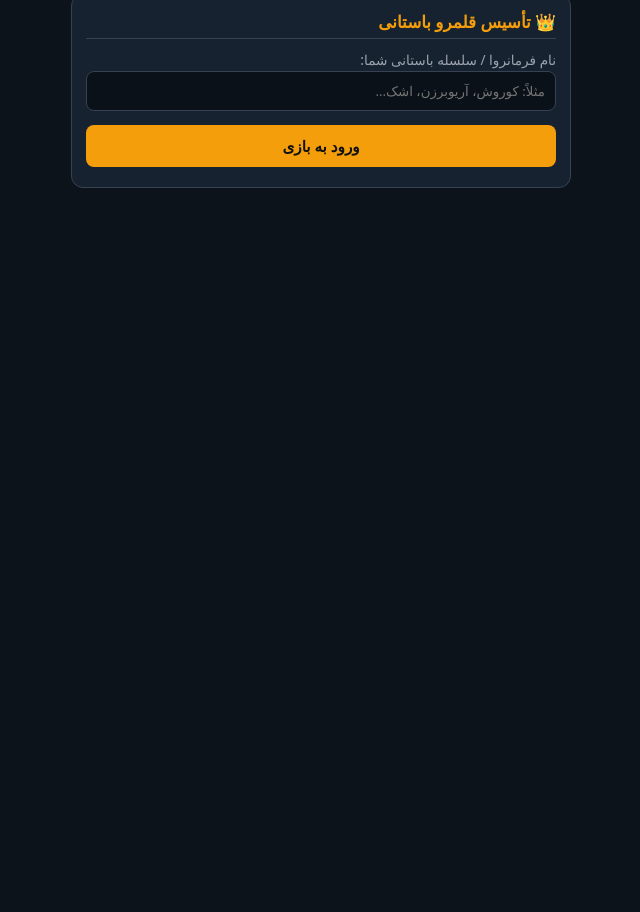
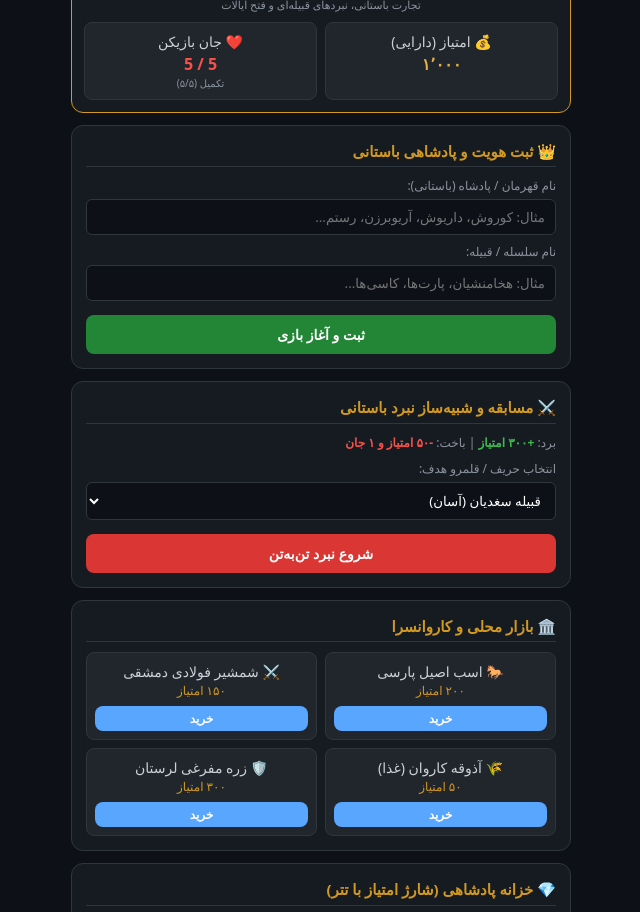
Before and after one commit to farzad6369/Farzad63, a plain HTML site: page index.html in a window 1280 px wide. Shown: the part 59-971 px from the top of the page, without its empty margins (319-959 px from the left). Before the commit the page ends 800 px from the top, so only its background shows below. Drawn offline with Linux system fonts and the light colour scheme.

Commit message:
Update index.html

```diff
--- a/index.html
+++ b/index.html
@@ -1,179 +1,299 @@
 <!DOCTYPE html>
 <html lang="fa" dir="rtl">
 <head>
-  <meta charset="UTF-8" />
-  <meta name="viewport" content="width=device-width, initial-scale=1.0" />
-  <title>بازی استراتژیک بازار ایران</title>
+  <meta charset="UTF-8">
+  <meta name="viewport" content="width=device-width, initial-scale=1.0, maximum-scale=1.0, user-scalable=no">
+  <title>بازی بازار ایران | نبرد و پادشاهی باستان</title>
   <style>
     :root {
-      --bg: #0d131a;
-      --card: #16222f;
-      --gold: #f59e0b;
-      --green: #10b981;
-      --red: #ef4444;
-      --text: #f3f4f6;
-      --muted: #9ca3af;
-      --border: #374151;
+      --bg: #0d1117;
+      --card: #161b22;
+      --border: #30363d;
+      --gold: #d29922;
+      --green: #238636;
+      --red: #da3633;
+      --text: #c9d1d9;
+      --text-bright: #ffffff;
+      --accent: #58a6ff;
     }
     * { box-sizing: border-box; margin: 0; padding: 0; font-family: system-ui, -apple-system, sans-serif; }
-    body { background: var(--bg); color: var(--text); padding: 14px; line-height: 1.5; }
-    .container { max-width: 500px; margin: 0 auto; }
-    .card { background: var(--card); border: 1px solid var(--border); border-radius: 12px; padding: 14px; margin-bottom: 12px; }
-    h1 { color: var(--gold); font-size: 1.3rem; text-align: center; margin-bottom: 8px; }
-    h2 { font-size: 1.05rem; margin-bottom: 8px; color: var(--gold); border-bottom: 1px solid var(--border); padding-bottom: 4px; }
-    .stats { display: grid; grid-template-columns: 1fr 1fr; gap: 8px; font-size: 0.9rem; }
-    .stat-box { background: rgba(0,0,0,0.25); padding: 8px; border-radius: 8px; }
-    .val { font-weight: bold; color: var(--gold); font-size: 1.1rem; }
-    .btn { display: block; width: 100%; padding: 11px; margin: 6px 0; border: none; border-radius: 8px; font-weight: bold; font-size: 0.95rem; cursor: pointer; text-align: center; }
-    .btn-gold { background: var(--gold); color: #111; }
+    body { background-color: var(--bg); color: var(--text); padding: 12px; font-size: 14px; line-height: 1.5; }
+    .container { max-width: 500px; margin: 0 auto; display: flex; flex-direction: column; gap: 12px; }
+    .header { background: var(--card); border: 1px solid var(--gold); border-radius: 12px; padding: 12px; text-align: center; }
+    .header h1 { color: var(--gold); font-size: 18px; margin-bottom: 4px; }
+    .status-bar { display: grid; grid-template-columns: 1fr 1fr; gap: 8px; margin-top: 8px; }
+    .stat-box { background: #21262d; border: 1px solid var(--border); border-radius: 8px; padding: 8px; text-align: center; }
+    .stat-val { font-size: 16px; font-weight: bold; color: var(--text-bright); }
+    .card { background: var(--card); border: 1px solid var(--border); border-radius: 12px; padding: 14px; }
+    .card-title { font-size: 15px; font-weight: bold; color: var(--gold); margin-bottom: 10px; border-bottom: 1px solid var(--border); padding-bottom: 4px; }
+    .btn { background: var(--gold); color: #000; border: none; border-radius: 8px; padding: 10px 14px; font-size: 14px; font-weight: bold; cursor: pointer; width: 100%; transition: 0.2s; margin-top: 6px; }
+    .btn:active { opacity: 0.8; transform: scale(0.98); }
     .btn-green { background: var(--green); color: #fff; }
     .btn-red { background: var(--red); color: #fff; }
-    .btn-outline { background: transparent; border: 1px solid var(--border); color: var(--text); }
-    .input { width: 100%; padding: 10px; border-radius: 8px; border: 1px solid var(--border); background: #0b1118; color: #fff; margin-bottom: 8px; }
-    .log { background: #070b0e; border: 1px solid var(--border); border-radius: 8px; padding: 10px; height: 110px; overflow-y: auto; font-size: 0.85rem; }
-    .log p { margin-bottom: 4px; }
+    .btn-blue { background: var(--accent); color: #fff; }
+    .input-group { margin-bottom: 8px; }
+    .input-group label { display: block; font-size: 12px; margin-bottom: 4px; color: #8b949e; }
+    .input-group input, .input-group select { width: 100%; padding: 8px 10px; background: #0d1117; border: 1px solid var(--border); border-radius: 6px; color: #fff; }
+    .log-box { background: #090d13; border: 1px solid var(--border); border-radius: 8px; padding: 8px; height: 110px; overflow-y: auto; font-size: 12px; color: #8b949e; display: flex; flex-direction: column-reverse; }
+    .log-entry { margin-bottom: 4px; border-bottom: 1px dashed #21262d; padding-bottom: 2px; }
+    .log-win { color: #3fb950; }
+    .log-lose { color: #f85149; }
+    .log-info { color: #58a6ff; }
     .hidden { display: none; }
-    .badge { background: #243547; padding: 2px 6px; border-radius: 4px; font-size: 0.8rem; }
+    .item-grid { display: grid; grid-template-columns: 1fr 1fr; gap: 8px; }
+    .item-card { background: #21262d; border: 1px solid var(--border); border-radius: 8px; padding: 8px; text-align: center; }
+    .badge { background: #30363d; padding: 2px 6px; border-radius: 4px; font-size: 11px; }
   </style>
 </head>
 <body>
+
 <div class="container">
-  <h1>⚔️ بازی استراتژیک بازار ایران ⚔️</h1>
 
-  <!-- ثبت نام / انتخاب پادشاهی -->
-  <div id="setup-view" class="card">
-    <h2>👑 تأسیس قلمرو باستانی</h2>
-    <label style="font-size:0.85rem; color:var(--muted)">نام فرمانروا / سلسله باستانی شما:</label>
-    <input type="text" id="player-name" class="input" placeholder="مثلاً: کوروش، آریوبرزن، اشک..." />
-    <button class="btn btn-gold" onclick="startGame()">ورود به بازی</button>
+  <!-- هدر و وضعیت بازیکن -->
+  <div class="header">
+    <h1>⚔️ بازار ایران: نبرد و پادشاهی باستان ⚔️</h1>
+    <p style="font-size: 11px; color: #8b949e;">تجارت باستانی، نبردهای قبیله‌ای و فتح ایالات</p>
+    <div class="status-bar">
+      <div class="stat-box">
+        <div>💰 امتیاز (دارایی)</div>
+        <div class="stat-val" id="pointDisplay" style="color: #e3b341;">۱۰۰۰</div>
+      </div>
+      <div class="stat-box">
+        <div>❤️ جان بازیکن</div>
+        <div class="stat-val" id="lifeDisplay" style="color: #f85149;">۵ / ۵</div>
+        <div style="font-size: 10px; color: #8b949e;" id="timerDisplay">تکمیل</div>
+      </div>
+    </div>
   </div>
 
-  <!-- صفحه اصلی بازی -->
-  <div id="game-view" class="hidden">
-    <div class="card">
-      <div class="stats">
-        <div class="stat-box">فرمانروا: <span id="ui-name" class="badge">-</span></div>
-        <div class="stat-box">قلمرو: <span id="ui-land" class="badge">سطح ۱</span></div>
-        <div class="stat-box">امتیاز: <span id="ui-points" class="val">500</span> 🪙</div>
-        <div class="stat-box">قدرت سپاه: <span id="ui-power" class="val">10</span> ⚔️</div>
+  <!-- بخش ثبت نام شخصیت (در صورت عدم وجود) -->
+  <div class="card" id="profileCard">
+    <div class="card-title">👑 ثبت هویت و پادشاهی باستانی</div>
+    <div class="input-group">
+      <label>نام قهرمان / پادشاه (باستانی):</label>
+      <input type="text" id="heroNameInput" placeholder="مثال: کوروش، داریوش، آریوبرزن، رستم...">
+    </div>
+    <div class="input-group">
+      <label>نام سلسله / قبیله:</label>
+      <input type="text" id="clanNameInput" placeholder="مثال: هخامنشیان، پارت‌ها، کاسی‌ها...">
+    </div>
+    <button class="btn btn-green" onclick="saveProfile()">ثبت و آغاز بازی</button>
+  </div>
+
+  <!-- مشخصات بازیکن ثبت‌شده -->
+  <div class="card hidden" id="playerInfoCard">
+    <div style="display: flex; justify-content: space-between; align-items: center;">
+      <div>
+        <strong id="displayHeroName" style="color: var(--text-bright); font-size: 15px;">-</strong>
+        <span class="badge" id="displayClanName">-</span>
+      </div>
+      <button onclick="editProfile()" style="background: none; border: none; color: #58a6ff; font-size: 12px; cursor: pointer;">ویرایش</button>
+    </div>
+  </div>
+
+  <!-- بخش نبرد قبایل -->
+  <div class="card">
+    <div class="card-title">⚔️ مسابقه و شبیه‌ساز نبرد باستانی</div>
+    <p style="font-size: 12px; margin-bottom: 8px; color: #8b949e;">
+      برد: <span style="color: #3fb950; font-weight: bold;">+۳۰۰ امتیاز</span> | باخت: <span style="color: #f85149; font-weight: bold;">-۵۰ امتیاز و ۱ جان</span>
+    </p>
+    <div class="input-group">
+      <label>انتخاب حریف / قلمرو هدف:</label>
+      <select id="enemySelect">
+        <option value="قبیله سغدیان (قدرت: ۱۲۰)">قبیله سغدیان (آسان)</option>
+        <option value="لشکر بابل (قدرت: ۳۰۰)">لشکر بابل (متوسط)</option>
+        <option value="سپاه سلوکی (قدرت: ۵۵۰)">سپاه سلوکی (سخت)</option>
+        <option value="گارد روم شرقی (قدرت: ۸۰۰)">گارد روم شرقی (بسیار سخت)</option>
+      </select>
+    </div>
+    <button class="btn btn-red" onclick="startBattle()">شروع نبرد تن‌به‌تن</button>
+  </div>
+
+  <!-- بازار و تجارت محلی -->
+  <div class="card">
+    <div class="card-title">🏛️ بازار محلی و کاروانسرا</div>
+    <div class="item-grid">
+      <div class="item-card">
+        <div>🐎 اسب اصیل پارسی</div>
+        <div style="color: var(--gold); font-size: 12px;">۲۰۰ امتیاز</div>
+        <button class="btn btn-blue" style="padding: 4px; font-size: 12px;" onclick="buyItem('اسب اصیل', 200)">خرید</button>
+      </div>
+      <div class="item-card">
+        <div>⚔️ شمشیر فولادی دمشقی</div>
+        <div style="color: var(--gold); font-size: 12px;">۱۵۰ امتیاز</div>
+        <button class="btn btn-blue" style="padding: 4px; font-size: 12px;" onclick="buyItem('شمشیر فولادی', 150)">خرید</button>
+      </div>
+      <div class="item-card">
+        <div>🌾 آذوقه کاروان (غذا)</div>
+        <div style="color: var(--gold); font-size: 12px;">۵۰ امتیاز</div>
+        <button class="btn btn-blue" style="padding: 4px; font-size: 12px;" onclick="buyItem('آذوقه', 50)">خرید</button>
+      </div>
+      <div class="item-card">
+        <div>🛡️ زره مفرغی لرستان</div>
+        <div style="color: var(--gold); font-size: 12px;">۳۰۰ امتیاز</div>
+        <button class="btn btn-blue" style="padding: 4px; font-size: 12px;" onclick="buyItem('زره مفرغی', 300)">خرید</button>
       </div>
     </div>
+  </div>
 
-    <!-- بخش نبرد -->
-    <div class="card">
-      <h2>⚔️ نبرد و غارت قبایل</h2>
-      <p style="font-size:0.85rem; color:var(--muted); margin-bottom:8px;">برد: <b style="color:var(--green)">+۳۰۰ امتیاز</b> | باخت: <b style="color:var(--red)">-۵۰ امتیاز</b></p>
-      <button class="btn btn-red" onclick="battle()">شروع نبرد سریع</button>
+  <!-- شارژ امتیاز با تتر -->
+  <div class="card">
+    <div class="card-title">💎 خزانه پادشاهی (شارژ امتیاز با تتر)</div>
+    <p style="font-size: 11px; color: #8b949e; margin-bottom: 6px;">آدرس ولت اختصاصی شارژ سریع (شبکه TRC20):</p>
+    <div style="background: #090d13; border: 1px dashed var(--gold); padding: 8px; border-radius: 6px; font-family: monospace; font-size: 11px; word-break: break-all; color: var(--gold); text-align: center;">
+      TX9R8bQaZfN2kP9wL1m4X7sY3eB6vC5dE8
     </div>
+    <button class="btn" style="margin-top: 6px; font-size: 12px;" onclick="copyAddress()">کپی کردن آدرس تتر</button>
+  </div>
 
-    <!-- بازار و ارتقا -->
-    <div class="card">
-      <h2>🏛️ بازار داخلی و تجهیز سپاه</h2>
-      <button class="btn btn-outline" onclick="buyTroops()">خرید اسب و سلاح (+۱۵ قدرت) - قیمت: ۱۰۰ امتیاز</button>
-      <button class="btn btn-outline" onclick="expandLand()">گسترش مرزهای پادشاهی - قیمت: ۳۰۰ امتیاز</button>
-    </div>
-
-    <!-- افزایش فوری امتیاز -->
-    <div class="card" style="border-color: #f59e0b44;">
-      <h2>💎 خزانه و تتر (TRC20)</h2>
-      <p style="font-size:0.8rem; color:var(--muted); margin-bottom:8px;">برای پیشرفت سریع و خرید هزاران امتیاز با تتر:</p>
-      <div style="font-size:0.75rem; background:#0b1118; padding:8px; border-radius:6px; word-break:break-all; border:1px dashed var(--gold)">
-        کیف پول TRC20: <br><code>TuWa99kY7KUYJbh1GWdJWa6n597yDkM8Aq</code>
-      </div>
-      <button class="btn btn-gold" style="margin-top:8px;" onclick="addTetherScore()">ثبت امتیاز تستی / پشتیبانی</button>
-    </div>
-
-    <!-- گزارش رویدادها -->
-    <div class="card">
-      <h2>📜 وقایع‌نگار پادشاهی</h2>
-      <div class="log" id="log-box"></div>
+  <!-- گزارش وقایع -->
+  <div class="card">
+    <div class="card-title">📜 کتیبه وقایع و تاریخچه</div>
+    <div class="log-box" id="logBox">
+      <div class="log-entry log-info">به بازی بازار ایران خوش آمدید!</div>
     </div>
   </div>
+
 </div>
 
 <script>
+  const MAX_LIVES = 5;
+  const REGEN_TIME = 20 * 60; // 20 دقیقه به ثانیه
+
   let state = {
-    name: '',
-    points: 500,
-    power: 10,
-    land: 1
+    points: 1000,
+    lives: 5,
+    lastRegenTime: Date.now(),
+    heroName: '',
+    clanName: ''
   };
 
-  const enemies = ["مادهای شورشی", "قبایل مهاجم کوهستان", "سواره‌نظام پارت", "سپاه ایلامی", "شوالیه‌های مرزی"];
-
-  function log(msg, color='#f3f4f6') {
-    const box = document.getElementById('log-box');
-    const p = document.createElement('p');
-    p.style.color = color;
-    p.innerHTML = `• ${msg}`;
-    box.prepend(p);
+  // بارگذاری از حافظه مرورگر
+  function loadData() {
+    const saved = localStorage.getItem('bazaar_iran_data');
+    if (saved) {
+      state = Object.assign(state, JSON.parse(saved));
+    }
+    updateLivesFromTime();
+    renderUI();
   }
 
-  function updateUI() {
-    document.getElementById('ui-name').innerText = state.name;
-    document.getElementById('ui-points').innerText = state.points;
-    document.getElementById('ui-power').innerText = state.power;
-    document.getElementById('ui-land').innerText = 'سطح ' + state.land;
+  function saveData() {
+    localStorage.setItem('bazaar_iran_data', JSON.stringify(state));
+    renderUI();
   }
 
-  function startGame() {
-    const val = document.getElementById('player-name').value.trim();
-    if(!val) { alert('لطفاً نام باستانی خود را وارد کنید'); return; }
-    state.name = val;
-    document.getElementById('setup-view').classList.add('hidden');
-    document.getElementById('game-view').classList.remove('hidden');
-    updateUI();
-    log(`فرمانروا ${state.name} بر تخت نشست. پادشاهی تأسیس شد!`, '#10b981');
+  function addLog(msg, type = 'info') {
+    const box = document.getElementById('logBox');
+    const entry = document.createElement('div');
+    entry.className = `log-entry log-${type}`;
+    entry.innerText = `• ${msg}`;
+    box.prepend(entry);
   }
 
-  function battle() {
-    if(state.points < 20) {
-      log('امتیاز شما برای تأمین هزینه لشکرکشی کافی نیست (حداقل ۲۰ امتیاز)!', '#ef4444');
+  function updateLivesFromTime() {
+    if (state.lives >= MAX_LIVES) return;
+    const now = Date.now();
+    const elapsedSeconds = Math.floor((now - state.lastRegenTime) / 1000);
+    const livesToAdd = Math.floor(elapsedSeconds / REGEN_TIME);
+    if (livesToAdd > 0) {
+      state.lives = Math.min(MAX_LIVES, state.lives + livesToAdd);
+      state.lastRegenTime = now - ((elapsedSeconds % REGEN_TIME) * 1000);
+      saveData();
+    }
+  }
+
+  function renderUI() {
+    document.getElementById('pointDisplay').innerText = Number(state.points).toLocaleString('fa-IR');
+    document.getElementById('lifeDisplay').innerText = `${state.lives} / ${MAX_LIVES}`;
+
+    if (state.heroName) {
+      document.getElementById('profileCard').classList.add('hidden');
+      document.getElementById('playerInfoCard').classList.remove('hidden');
+      document.getElementById('displayHeroName').innerText = `شاه/فرمانده: ${state.heroName}`;
+      document.getElementById('displayClanName').innerText = `سلسله: ${state.clanName || 'نامشخص'}`;
+    } else {
+      document.getElementById('profileCard').classList.remove('hidden');
+      document.getElementById('playerInfoCard').classList.add('hidden');
+    }
+  }
+
+  function saveProfile() {
+    const hero = document.getElementById('heroNameInput').value.trim();
+    const clan = document.getElementById('clanNameInput').value.trim();
+    if (!hero) {
+      alert('لطفاً یک نام باستانی برای قهرمان خود انتخاب کنید.');
       return;
     }
-    const enemy = enemies[Math.floor(Math.random() * enemies.length)];
-    const enemyPower = Math.floor(Math.random() * (state.power + 20)) + 5;
+    state.heroName = hero;
+    state.clanName = clan || 'اتحادیه پارس';
+    saveData();
+    addLog(`هویت ${state.heroName} از سلسله ${state.clanName} در کتیبه ثبت شد.`, 'win');
+  }
 
-    if(state.power + Math.floor(Math.random()*10) >= enemyPower) {
+  function editProfile() {
+    document.getElementById('profileCard').classList.remove('hidden');
+    document.getElementById('playerInfoCard').classList.add('hidden');
+  }
+
+  function startBattle() {
+    updateLivesFromTime();
+    if (state.lives <= 0) {
+      alert('⚠️ جان شما تمام شده است! هر ۲۰ دقیقه ۱ جان اضافه می‌شود یا می‌توانید منتظر بمانید.');
+      return;
+    }
+
+    const enemy = document.getElementById('enemySelect').value;
+    const isWin = Math.random() > 0.45; // شانس برد
+
+    if (isWin) {
       state.points += 300;
-      state.power += 2;
-      log(`پیروزی در نبرد با ${enemy}! غنیمت: +۳۰۰ امتیاز و افزایش تجربه سپاه.`, '#10b981');
+      addLog(`پیروزی افتخارآمیز در برابر ${enemy}! ۳۰۰+ امتیاز غنیمت گرفتید.`, 'win');
     } else {
       state.points = Math.max(0, state.points - 50);
-      log(`شکست در نبرد با ${enemy}! تلفات: -۵۰ امتیاز.`, '#ef4444');
+      if (state.lives === MAX_LIVES) {
+        state.lastRegenTime = Date.now();
+      }
+      state.lives -= 1;
+      addLog(`شکست در نبرد برابر ${enemy}! ۵۰- امتیاز کسر شد و ۱ جان از دست رفت.`, 'lose');
     }
-    updateUI();
+    saveData();
   }
 
-  function buyTroops() {
-    if(state.points >= 100) {
-      state.points -= 100;
-      state.power += 15;
-      log('تجهیزات جنگی و اسب‌های اصیل خریداری شد (+۱۵ قدرت سپاه).', '#f59e0b');
-    } else {
-      log('امتیاز کافی برای خرید اسلحه و تجهیزات ندارید!', '#ef4444');
+  function buyItem(name, cost) {
+    if (state.points < cost) {
+      alert('⚠️ امتیاز شما برای این خرید کافی نیست! در نبردها شرکت کنید یا امتیاز شارژ نمایید.');
+      return;
     }
-    updateUI();
+    state.points -= cost;
+    addLog(`خرید موفق: ${name} به بهای ${cost} امتیاز تهیه شد.`, 'info');
+    saveData();
   }
 
-  function expandLand() {
-    if(state.points >= 300) {
-      state.points -= 300;
-      state.land += 1;
-      state.power += 10;
-      log(`قلمرو گسترش یافت! پادشاهی شما اکنون در سطح ${state.land} است.`, '#f59e0b');
-    } else {
-      log('امتیاز برای گسترش مرزها کافی نیست (۳۰۰ امتیاز لازم است).', '#ef4444');
-    }
-    updateUI();
+  function copyAddress() {
+    const addr = "TX9R8bQaZfN2kP9wL1m4X7sY3eB6vC5dE8";
+    navigator.clipboard.writeText(addr).then(() => {
+      alert('آدرس تتر (TRC20) با موفقیت کپی شد.');
+    }).catch(() => {
+      alert(addr);
+    });
   }
 
-  function addTetherScore() {
-    alert('تراکنش TRC20 شما ثبت شد. پس از تأیید شبکه، امتیاز به موجودی افزوده می‌شود.');
-    state.points += 1000;
-    log('خرید موفق تتر: +۱۰۰۰ امتیاز به خزانه افزوده شد!', '#10b981');
-    updateUI();
-  }
+  // تایمر لحظه‌ای جان
+  setInterval(() => {
+    updateLivesFromTime();
+    if (state.lives < MAX_LIVES) {
+      const now = Date.now();
+      const remain = REGEN_TIME - Math.floor(((now - state.lastRegenTime) / 1000) % REGEN_TIME);
+      const m = Math.floor(remain / 60);
+      const s = remain % 60;
+      document.getElementById('timerDisplay').innerText = `جان بعدی: ${m}:${s < 10 ? '0' : ''}${s}`;
+    } else {
+      document.getElementById('timerDisplay').innerText = 'تکمیل (۵/۵)';
+    }
+  }, 1000);
+
+  loadData();
 </script>
 </body>
 </html>
```
